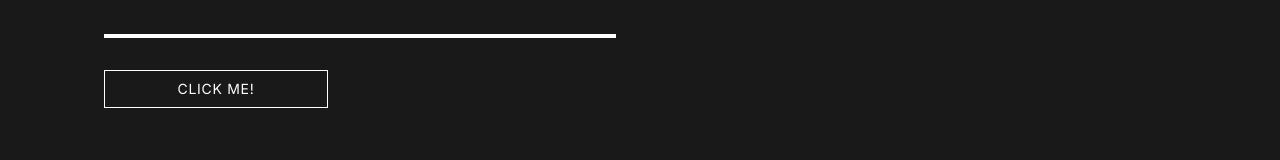
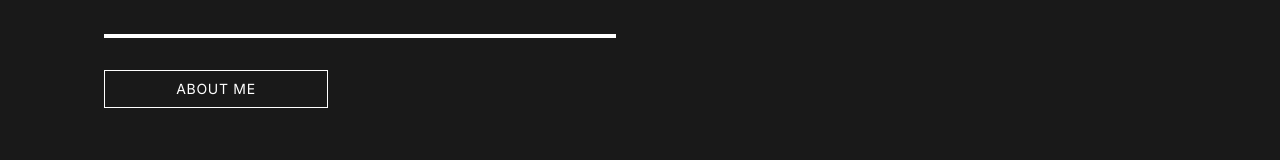
Before and after one commit to aljorgevi/nextjs-ts-portfolio, a Next.js app: page / in a window 1280 px wide. Shown: the part 242-402 px from the top of the page. Built offline with nearby package versions, Linux system fonts and the light colour scheme.

Commit message:
update text

```diff
--- a/src/components/Hero.tsx
+++ b/src/components/Hero.tsx
@@ -43,7 +43,7 @@ export default function Hero() {
 			hover:bg-[#fff] hover:text-[#191919] z-40`}
 				onClick={() => setShowAbout(!showAbout)}
 			>
-				{showAbout ? 'Unmasking the Enigma!' : 'Click me!'}
+				{showAbout ? 'Unmasking the Enigma!' : 'about me'}
 			</m.button>
 			<AnimatePresence>
 				{showAbout && (
```
